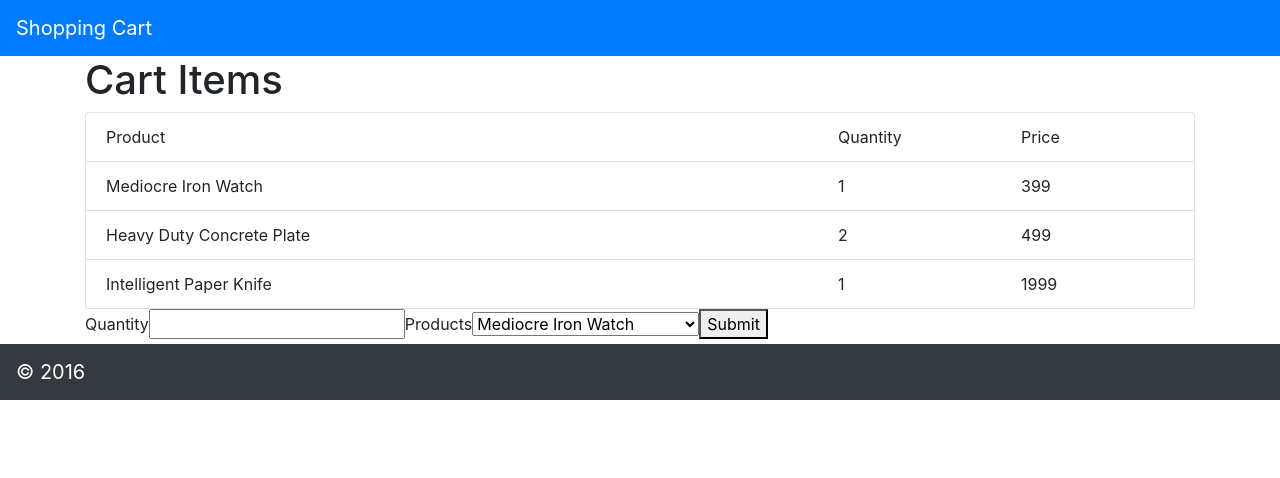
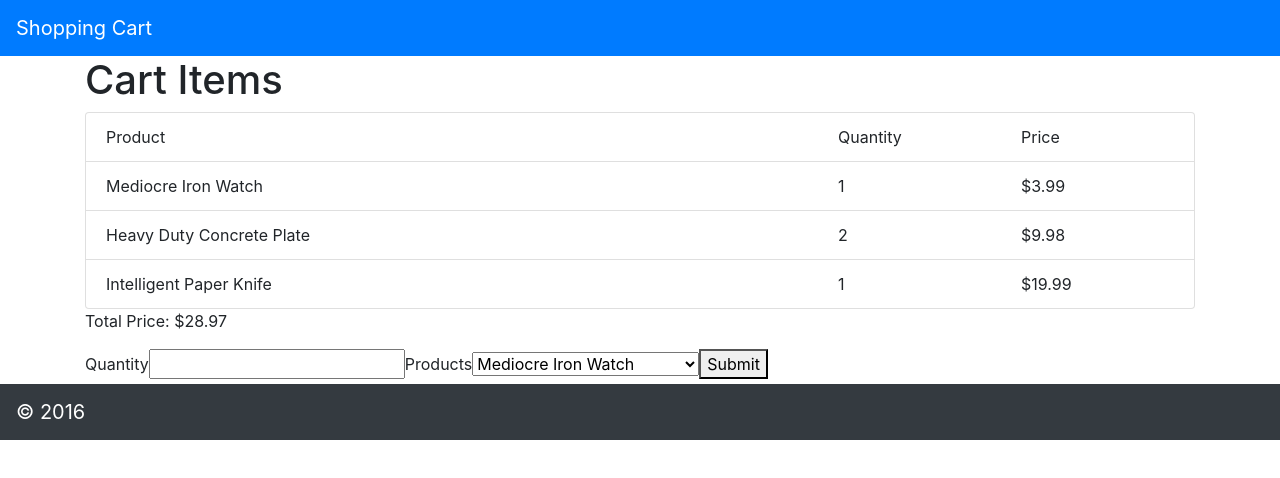
Before and after one commit to jewell86/shopping-cart, a React (Create React App) app: page / in a window 1280 px wide. Shown: the top 478 px of the page. Built offline with nearby package versions, Linux system fonts and the light colour scheme.

Commit message:
add calculate tool

```diff
--- a/src/App.js
+++ b/src/App.js
@@ -4,6 +4,7 @@ import CartHeader from './components/header'
 import CartFooter from './components/footer'
 import CartItems from './components/cartitems'
 import CartForm from './components/cartform'
+import Total from './components/total'
 
 
 class App extends Component {
@@ -31,7 +32,6 @@ class App extends Component {
   }
 
   addProducts = ( product ) => {
-    console.log(product)
     const newItem = { ...product }
     this.setState({ cartItemsList: [ ...this.state.cartItemsList, newItem ]})
   }
@@ -48,6 +48,9 @@ class App extends Component {
           <CartItems cartItemsList={ this.state.cartItemsList } />
         </div>
         <div>
+          <Total cartItemsList={ this.state.cartItemsList }/>
+        </div>
+        <div>
           <CartForm addProducts={ this.addProducts } cartProducts={ this.state.products } />
         </div>
         <div>
--- a/src/components/cartitemcomponent.js
+++ b/src/components/cartitemcomponent.js
@@ -1,12 +1,15 @@
 import React from 'react'
 
 const CartItemsComponent = ({item}) => {
+  const total = JSON.stringify(item.product.priceInCents)
+  const totalAmount = ((Number(`${total.slice(0, total.length-2)}.${total.slice(total.length-2, total.length)}`)*(Number(item.quantity))))
+  console.log(totalAmount)
     return (
 <div className="list-group-item">
 <div className="row">
   <div className="col-md-8">{ item.product.name }</div>
   <div className="col-md-2">{ item.quantity}</div>
-  <div className="col-md-2">{ item.product.priceInCents }</div>
+  <div className="col-md-2">${`${ totalAmount }`}</div>
 </div>
 </div>
 )}
--- /dev/null
+++ b/src/components/total.js
@@ -0,0 +1,16 @@
+import React, { Component } from 'react'
+
+const Total = ({ cartItemsList }) => {
+    const total = JSON.stringify(cartItemsList.reduce(function(acc, item) {
+        return acc += Number(item.product.priceInCents)
+    }, 0))
+    const newTotal = `${total.slice(0, total.length-2)}.${total.slice(total.length-2, total.length)}`
+
+    return (
+        <div className="container">
+        <p>Total Price: ${ newTotal }</p>
+        </div>
+    )
+}
+
+export default Total
```
